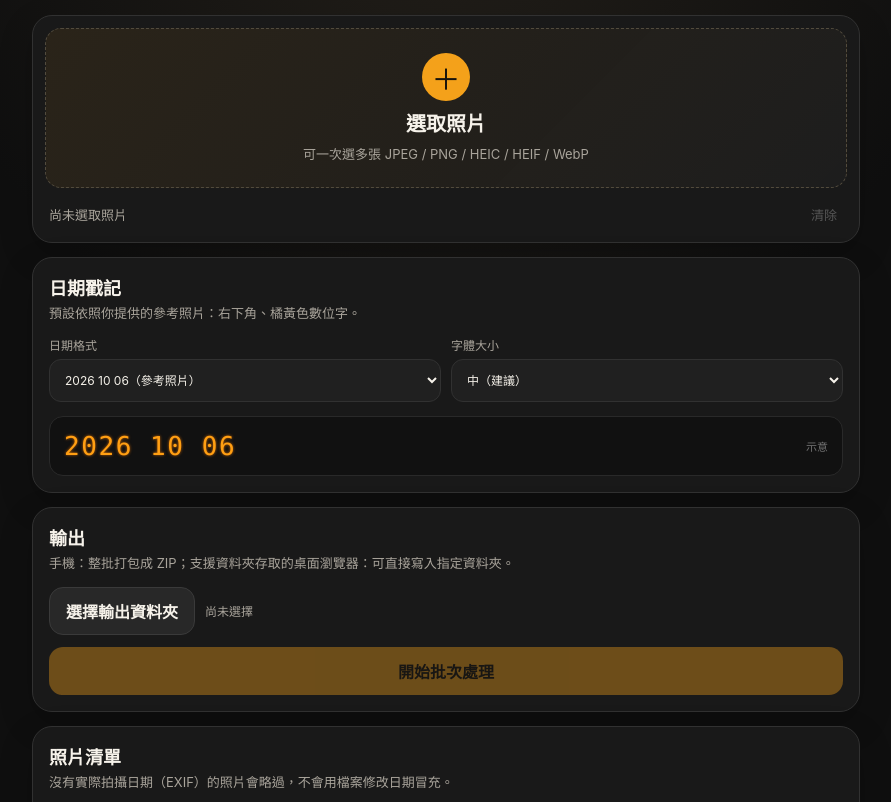
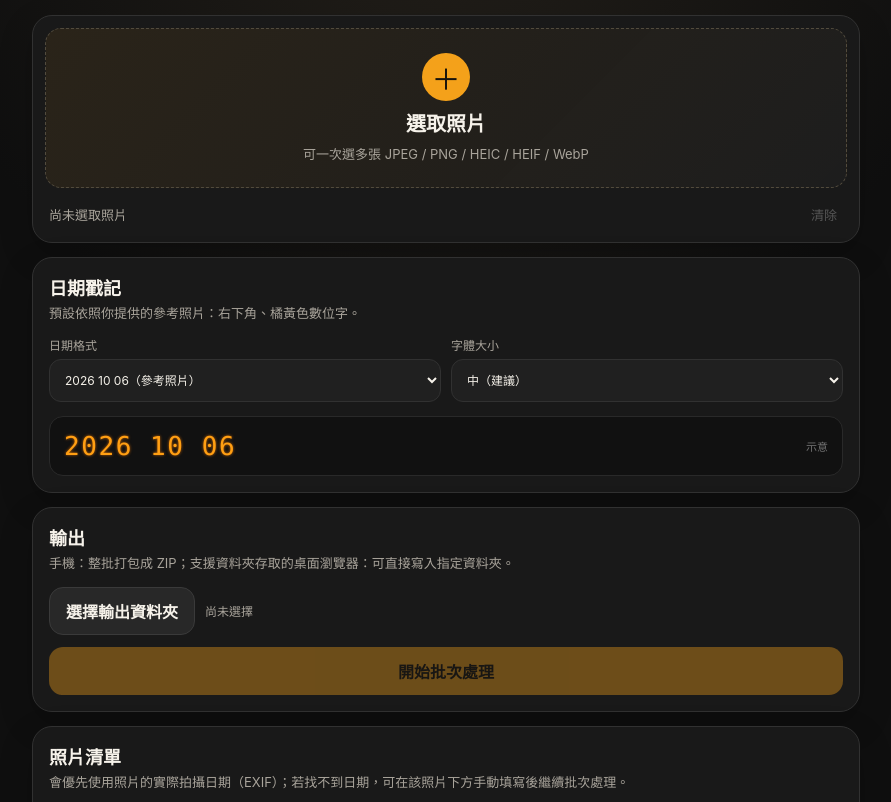
Before and after one commit to Yujel-0520/site-planning-study, a plain HTML site: page photo-date-stamp/index.html in a window 1280 px wide. Shown: the part 143-945 px from the top of the page, without its empty margins (194-1085 px from the left). Drawn offline with nearby package versions, Linux system fonts and the light colour scheme.

Commit message:
Explain manual date fallback

```diff
--- a/photo-date-stamp/index.html
+++ b/photo-date-stamp/index.html
@@ -106,7 +106,7 @@
       <div class="section-head">
         <div>
           <h2>照片清單</h2>
-          <p>沒有實際拍攝日期（EXIF）的照片會略過，不會用檔案修改日期冒充。</p>
+          <p>會優先使用照片的實際拍攝日期（EXIF）；若找不到日期，可在該照片下方手動填寫後繼續批次處理。</p>
         </div>
       </div>
       <div id="photoList" class="photo-list empty"><p>選取照片後會顯示在這裡。</p></div>
```
